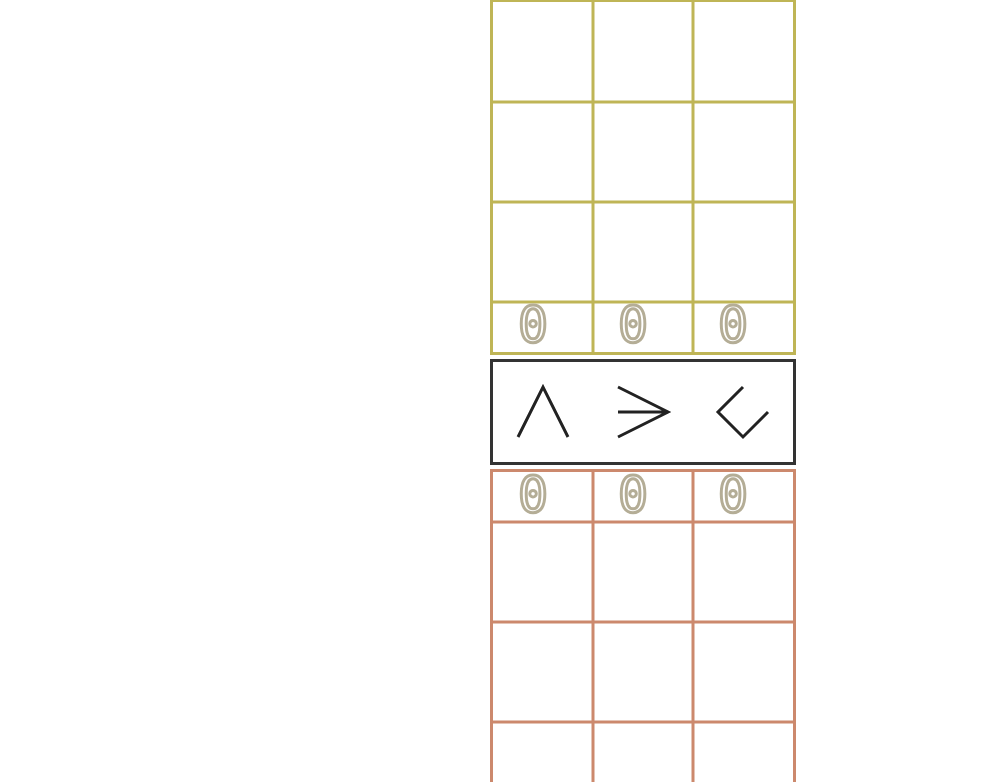
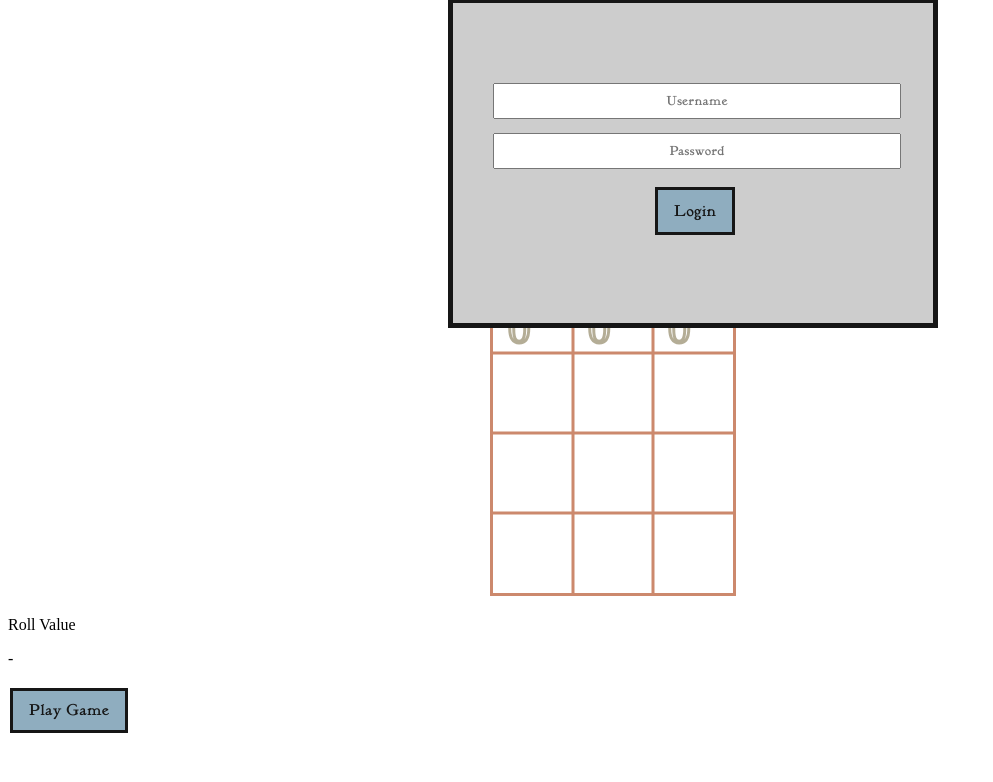
Before and after one commit to noviceThelizard/noviceThelizard.github.io, a plain HTML site: page index.html in a window 1280 px wide. Shown: the part 152-934 px from the top of the page, without its empty margins (0-993 px from the left). After the commit the page ends 897 px from the top, so only its background shows below. Drawn offline with Linux system fonts and the light colour scheme.

Commit message:
Add files via upload

```diff
--- a/index.html
+++ b/index.html
@@ -8,31 +8,48 @@
 </head>
 <body>
 
-    <div id="online">
-		<input type="text" id="emailBox">email<br></input>
-		<input type="text" id="passBox">password<br></input>
-		<button id="login">Login</button>
-		<button id="register">Register</button>
+    <!-- <div class="login-page">
+      <div class="form">
+        <div class="login">
+          <div class="login-header">
+            <h3>LOGIN</h3>
+            <p>Please enter your credentials to login.</p>
           </div>
+        </div>
+        <form class="login-form">
+          <input type="text" placeholder="username"/>
+          <input type="password" placeholder="password"/>
+          <button>login</button>
+          <p class="message">Not registered? <a href="#">Create an account</a></p>
+        </form>
+      </div>
+    </div> -->
 
     <h1 id="title">Knucklebones</h1>
+    <div class="boardParent">
       <div>
-        <canvas id="CanvasA_ID" width="300" height="350"  style="border:3px solid #bfb556;"></canvas>
+          <canvas id="CanvasA_ID" width="240" height="290"  style="border:3px solid #bfb556;"></canvas>
       </div>
       <div>
-        <canvas id="GridCoord" width="300" height="100" style="border:3px solid #333333;"></canvas>
+          <canvas id="GridCoord" width="240" height="60" style="border:3px solid #333333;cursor: pointer;"></canvas>
       </div>
-
       <div>
-        <canvas id="CanvasB_ID" width="300" height="350" style="border:3px solid #CC896D;"></canvas>
+          <canvas id="CanvasB_ID" width="240" height="290" style="border:3px solid #CC896D;"></canvas>
       </div>
-
+    </div>
     <div>
         <p>Roll Value</p>
         <p id="D6">-</p>
         <!-- <button id="Broll" type="button" onclick="roll()">Roll Dice</button> -->
         <button id="Bstart" type="button" onclick="gameStart()"">Play Game</button>
     </div>
+    <div class="logon">
+		<h1 id="logon-bg"></h1>
+		<input type="text" class="inputlogon" id="inputuser" value="" placeholder="Username">
+		<input type="text" class="inputlogon" id="inputpass" value="" placeholder="Password">
+		<button id="login-button" onclick="hideLogon()">Login</button>
+    </div>
+
     <script src="script.js"></script>
 
 </body>
--- a/script.js
+++ b/script.js
@@ -8,6 +8,15 @@ function hideButton() {
     }
 }
 
+function hideLogon() {
+    let isHidden = document.getElementsByClassName("logon");
+    if (isHidden.style.display === "none")
+    {
+		isHidden.style.display = "block";
+    } else {
+        isHidden.style.display = "none";
+    }
+}
 function gameStart()
 {
     playerA = [
@@ -29,6 +38,7 @@ function gameStart()
     drawBoard("CanvasB_ID", playerB);
 
     document.getElementById("Bstart").disabled = true;
+    document.getElementById("Bstart").style.background = "#808080";
     gridC.strokeStyle = "#bfb556";
     gridC.stroke();
     roll();
@@ -76,19 +86,23 @@ function drawGrid()//draw all static component
     const gridC = gCoords.getContext("2d");
 
     gridC.strokeStyle = "#222222";
-    gridC.lineWidth = 3;
-    gridC.moveTo(25,75);//A
-    gridC.lineTo(50,25);
-    gridC.lineTo(75,75);
-    gridC.moveTo(125,25);//B
-    gridC.lineTo(175,50);
-    gridC.lineTo(125,75);
-    gridC.moveTo(175,50);
-    gridC.lineTo(125,50);
-    gridC.moveTo(250,25);//C
-    gridC.lineTo(225,50);
-    gridC.lineTo(250,75);
-    gridC.lineTo(275,50);
+    gridC.lineWidth = 5;
+    gridC.moveTo(20,50);//A
+    gridC.lineTo(40,10);
+    gridC.lineTo(60,50);
+    gridC.moveTo(100,10);//B
+    gridC.lineTo(140,30);
+    gridC.lineTo(100,50);
+    gridC.moveTo(100,30);
+    gridC.lineTo(140,30);
+    gridC.moveTo(200,10);//C
+    gridC.lineTo(180,30);
+    gridC.lineTo(200,50);
+    gridC.lineTo(220,30);
+    // gridC.moveTo(80,0);
+    // gridC.lineTo(80,60);
+    // gridC.moveTo(160,0);
+    // gridC.lineTo(160,60);
     gridC.stroke();
 
     //draws player 1 3x3 grid
@@ -97,16 +111,16 @@ function drawGrid()//draw all static component
 
     gridA.strokeStyle = "#BFB556";
     gridA.lineWidth = 3;
-    gridA.moveTo(100,0);
-    gridA.lineTo(100,350);
-    gridA.moveTo(200,350);
-    gridA.lineTo(200,0);
-    gridA.moveTo(0,100);
-    gridA.lineTo(300,100);
-    gridA.moveTo(300,200);
-    gridA.lineTo(0,200);
-    gridA.moveTo(0,300);
-    gridA.lineTo(300,300);
+    gridA.moveTo(80,0);
+    gridA.lineTo(80,290);
+    gridA.moveTo(160,290);
+    gridA.lineTo(160,0);
+    gridA.moveTo(0,80);
+    gridA.lineTo(240,80);
+    gridA.moveTo(240,160);
+    gridA.lineTo(0,160);
+    gridA.moveTo(0,240);
+    gridA.lineTo(240,240);
     gridA.stroke();
 
     //draws player 2 3x3 grid
@@ -115,16 +129,16 @@ function drawGrid()//draw all static component
 
     gridB.strokeStyle = "#CC896D";
     gridB.lineWidth = 3;
-    gridB.moveTo(100,0);
-    gridB.lineTo(100,350);
-    gridB.moveTo(200,350);
-    gridB.lineTo(200,0);
-    gridB.moveTo(0,150);
-    gridB.lineTo(300,150);
-    gridB.moveTo(300,250);
-    gridB.lineTo(0,250);
+    gridB.moveTo(80,0);
+    gridB.lineTo(80,290);
+    gridB.moveTo(160,290);
+    gridB.lineTo(160,0);
+    gridB.moveTo(0,130);
+    gridB.lineTo(240,130);
+    gridB.moveTo(240,210);
+    gridB.lineTo(0,210);
     gridB.moveTo(0,50);
-    gridB.lineTo(300,50);
+    gridB.lineTo(240,50);
     gridB.stroke();
 }
 function drawX(x,y,canvas)//complete, utility function
@@ -137,24 +151,24 @@ function drawX(x,y,canvas)//complete, utility function
 
     if (canvas.localeCompare("CanvasA_ID")==0)
     {
-        board.moveTo(11+x,11+y);
-        board.lineTo(22+x,22+y);
-        board.moveTo(11+x,22+y);
-        board.lineTo(22+x,11+y);
+        board.moveTo(8+x,8+y);
+        board.lineTo(16+x,16+y);
+        board.moveTo(8+x,16+y);
+        board.lineTo(16+x,8+y);
     } else if (canvas.localeCompare("CanvasB_ID")==0)
     {
-        board.moveTo(11+x,61+y);
-        board.lineTo(22+x,72+y);
-        board.moveTo(11+x,72+y);
-        board.lineTo(22+x,61+y);
+        board.moveTo(8+x,58+y);
+        board.lineTo(16+x,66+y);
+        board.moveTo(8+x,66+y);
+        board.lineTo(16+x,58+y);
     }
 
     board.stroke();
 }
 function drawCell(cellX,cellY,canvas,diceNum)//in-service
 {
-    let x = cellX*100;
-    let y = cellY*100;
+    let x = cellX*80;
+    let y = cellY*80;
 
     //clear cell
     clearCell(cellX,cellY,canvas);
@@ -162,26 +176,26 @@ function drawCell(cellX,cellY,canvas,diceNum)//in-service
     //middle-middle dot
     if (diceNum&1)
     {
-        drawX(x+33,y+33,canvas);
+        drawX(x+27,y+27,canvas);
     }
     //top-left and bottom-right
     if (diceNum>1)
     {
         drawX(x+0,y+0,canvas);
-        drawX(x+67,y+67,canvas);
+        drawX(x+53,y+53,canvas);
     }
 
     //bottom-left and top-right
     if (diceNum>3)
     {
-        drawX(x+67,y+0,canvas);
-        drawX(x+0,y+67,canvas);
+        drawX(x+53,y+0,canvas);
+        drawX(x+0,y+53,canvas);
     }
     //middle-left and middle-right
     if (diceNum>5)
     {
-        drawX(x+0,y+33,canvas);
-        drawX(x+67,y+33,canvas);
+        drawX(x+0,y+27,canvas);
+        drawX(x+53,y+27,canvas);
     }
 }
 function clearCell(cellX,cellY,canvas)//in-service
@@ -189,16 +203,16 @@ function clearCell(cellX,cellY,canvas)//in-service
     const currCanvas = document.getElementById(canvas);
     const board = currCanvas.getContext("2d");
 
-    let x = cellX*100;
-    let y = cellY*100;
+    let x = cellX*80;
+    let y = cellY*80;
 
     if (canvas.localeCompare("CanvasA_ID")==0)
     {
-        board.clearRect(x+5,y+5,90,90);
+        board.clearRect(x+5,y+5,70,70);
         board.beginPath();//idk why but without this, it wont clear the selected area
     } else if (canvas.localeCompare("CanvasB_ID")==0)
     {
-        board.clearRect(x+5,y+55,90,90);
+        board.clearRect(x+5,y+55,70,70);
         board.beginPath();
     }
     board.moveTo(0,0);
@@ -208,19 +222,19 @@ function drawScore(cellX,canvas)
 {
     const currCanvas = document.getElementById(canvas);
     const board = currCanvas.getContext("2d");
-    board.font = "50px Consolas";
+    board.font = "45px KelmscottRomanNF";
     board.strokeStyle = "#B4AD96";
-    let x = cellX*100;
+    let x = cellX*80;
 
     clearScore(cellX,canvas);
 
     if (canvas.localeCompare("CanvasA_ID")==0)
     {
-        board.strokeText(laneScoreCount(playerA,cellX),x+25,340);
+        board.strokeText(laneScoreCount(playerA,cellX),x+15,280);
         board.stroke();
     } else if (canvas.localeCompare("CanvasB_ID")==0)
     {
-        board.strokeText(laneScoreCount(playerB,cellX),x+25,40);
+        board.strokeText(laneScoreCount(playerB,cellX),x+15,40);
         board.stroke();
     }
 }
@@ -229,15 +243,15 @@ function clearScore(cellX, canvas)
     const currCanvas = document.getElementById(canvas);
     const board = currCanvas.getContext("2d");
 
-    let x = cellX*100;
+    let x = cellX*80;
 
     if (canvas.localeCompare("CanvasA_ID")==0)
     {
-        board.clearRect(x+5,305,85,45);
+        board.clearRect(x+5,245,70,45);
         board.beginPath();
     } else if (canvas.localeCompare("CanvasB_ID")==0)
     {
-        board.clearRect(x+5,0,85,45);
+        board.clearRect(x+5,0,70,45);
         board.beginPath();
     }
     board.moveTo(0,0);
@@ -382,6 +396,7 @@ function isFull()
 
     turnSwitch(0);
     document.getElementById("Bstart").disabled = false;
+    document.getElementById("Bstart").style.background = "#8FADBF";
     document.getElementById("D6").innerHTML = "-";
     console.log("yes its full");
 }
@@ -429,33 +444,33 @@ canvas.addEventListener("click", function(event)//clicklistener for grid selecto
 
     switch(true)
     {
-        case (x<100 && turn==1 && playerA[0][0]==0)://A
+        case (x<80 && turn==1 && playerA[0][0]==0)://A
             fillA(diceScore,0);turnSwitch(2);
             roll();
             // console.log("A area");
             break;
-        case (x>100 && x<200 && turn==1 && playerA[1][0]==0):
+        case (x>80 && x<160 && turn==1 && playerA[1][0]==0):
             fillA(diceScore,1);turnSwitch(2);
             roll();
             // console.log("B area");
             break;
-        case (x>200 && x<300 && turn==1 && playerA[2][0]==0):
+        case (x>160 && x<240 && turn==1 && playerA[2][0]==0):
             fillA(diceScore,2);turnSwitch(2);
             roll();
             // console.log("C area");
             break;
 
-        case (x<100 && turn==2 && playerB[0][2]==0)://B
+        case (x<80 && turn==2 && playerB[0][2]==0)://B
             fillB(diceScore,0);turnSwitch(1);
             roll();
             // console.log("A area");
             break;
-        case (x>100 && x<200 && turn==2 && playerB[1][2]==0):
+        case (x>80 && x<160 && turn==2 && playerB[1][2]==0):
             fillB(diceScore,1);turnSwitch(1);
             roll();
             // console.log("B area");
             break;
-        case (x>200 && x<300 && turn==2 && playerB[2][2]==0):
+        case (x>160 && x<240 && turn==2 && playerB[2][2]==0):
             fillB(diceScore,2);turnSwitch(1);
             roll();
             // console.log("C area");
--- a/style.css
+++ b/style.css
@@ -1,11 +1,148 @@
+@font-face {
+	font-family: 'Princess';
+	src: url('KelmscottRomanNF.ttf');
+}
+
 canvas {
     position: relative;
     left: 50%;
     margin-left: -150px;
 }
+.logon {
+	font-family: Princess;
+	position: absolute;
+	z-index: 2;
+	bottom: 40%;
+	left: 35%;
+	height: 320px;
+	width: 480px;
+	background-color: #cdcdcd;
+	border: solid 5px #161616;
+	display: block;
+}
 
-h1{
+.inputlogon {
+	position: absolute;
+	font-family: Princess;
+	width: 400px;
+	height: 30px;
+	text-align: center;
+}
+#inputuser {
+	left: 40px;
+	top: 80px;
+}
+
+#inputpass {
+	left: 40px;
+	top: 130px;
+}
+#login-button {
+	position: absolute;
+	width: 80px;
+	height: 48px;
+	left: 200px;
+	top: 180px;
+}
+
+#title {
+	font-family: Princess;
     position:relative;
     left: 50%;
     margin-left: -150px;
 }
+
+.boardParent {
+	position: relative;
+}
+
+button {
+	font-family: Princess;
+	background-color: #8FADBF;
+	border: solid #161616;
+	color: #161616;
+	padding: 10px 16px;
+	text-align: center;
+	/* text-decoration: none; */
+	/* display: inline-block; */
+	font-size: 16px;
+	margin: 4px 2px;
+	cursor: pointer;
+}
+/*
+@import url(https://fonts.googleapis.com/css?family=Roboto:300);
+header .header{
+  background-color: #fff;
+  height: 45px;
+}
+header a img{
+  width: 134px;
+  margin-top: 4px;
+}
+.login-page {
+  width: 360px;
+  padding: 8% 0 0;
+  margin: auto;
+}
+.login-page .form .login{
+  margin-top: -31px;
+margin-bottom: 26px;
+}
+.form {
+  position: relative;
+  z-index: 1;
+  background: #FFFFFF;
+  max-width: 360px;
+  margin: 0 auto 100px;
+  padding: 45px;
+  text-align: center;
+  box-shadow: 0 0 20px 0 rgba(0, 0, 0, 0.2), 0 5px 5px 0 rgba(0, 0, 0, 0.24);
+}
+.form input {
+  font-family: "Roboto", sans-serif;
+  outline: 0;
+  background: #f2f2f2;
+  width: 100%;
+  border: 0;
+  margin: 0 0 15px;
+  padding: 15px;
+  box-sizing: border-box;
+  font-size: 14px;
+}
+.form button {
+  font-family: "Roboto", sans-serif;
+  text-transform: uppercase;
+  outline: 0;
+  background-color: rgba(125,179,125);
+  width: 100%;
+  border: 0;
+  padding: 15px;
+  color: #FFFFFF;
+  font-size: 14px;
+  -webkit-transition: all 0.3 ease;
+  transition: all 0.3 ease;
+  cursor: pointer;
+}
+.form .message {
+  margin: 15px 0 0;
+  color: #b3b3b3;
+  font-size: 12px;
+}
+.form .message a {
+  color: #4CAF50;
+  text-decoration: none;
+}
+
+.container {
+  position: relative;
+  z-index: 1;
+  max-width: 300px;
+  margin: 0 auto;
+}
+
+body {
+  background-color: rgba(255,255,255);
+  font-family: "Roboto", sans-serif;
+  -webkit-font-smoothing: antialiased;
+  -moz-osx-font-smoothing: grayscale;
+} */
```
Also changed, not shown: KelmscottRomanNF.ttf (added). Lines whose indentation alone changed are shown as unchanged.
